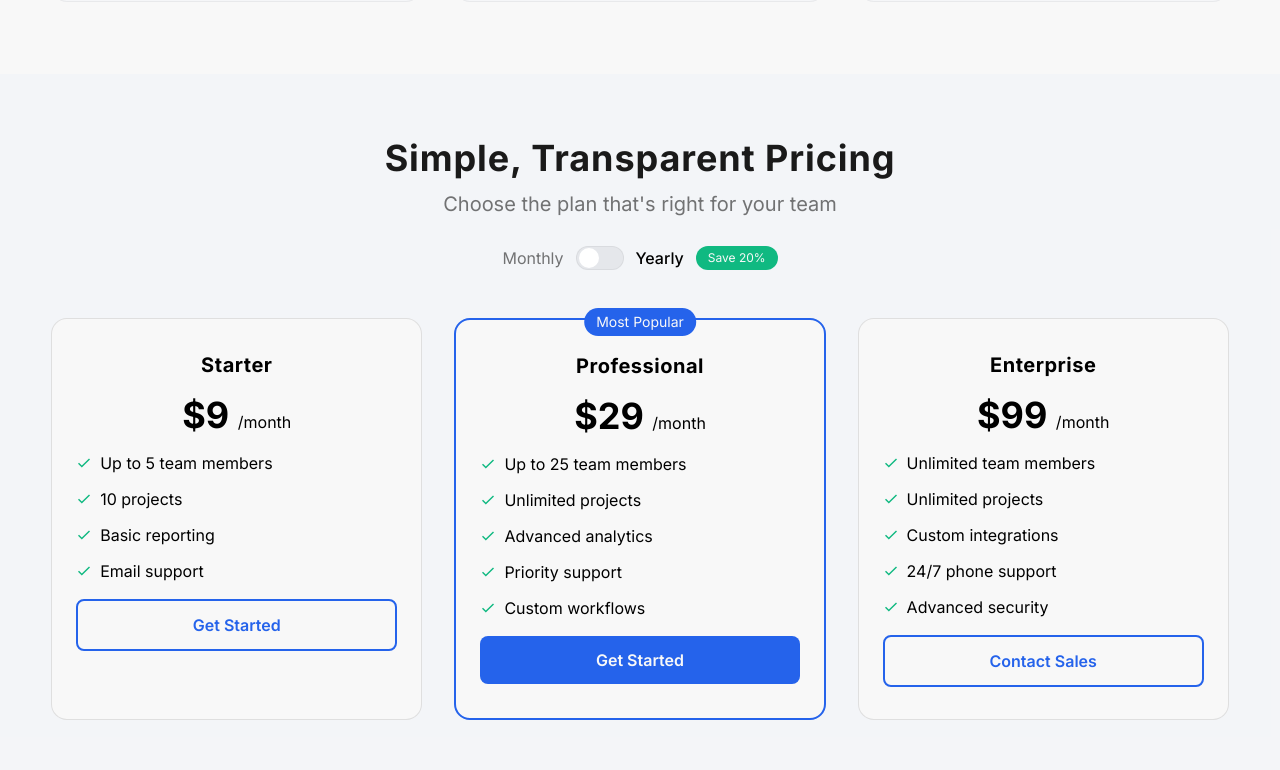
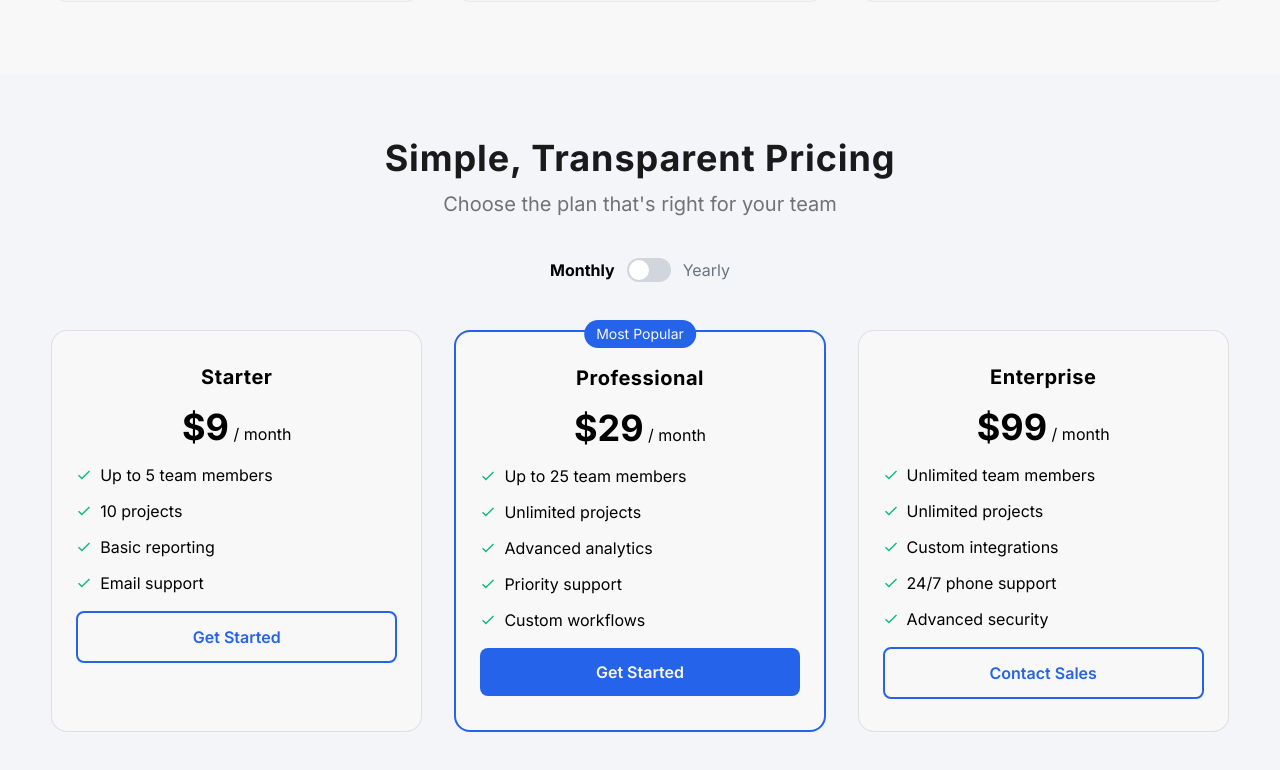
Before and after one commit to Chiemezie-Uchenwoke/taskflow, a React (Vite) app: page / in a window 1280 px wide. Shown: the part 1550-2320 px from the top of the page. Built offline with nearby package versions, Linux system fonts and the light colour scheme.

Commit message:
Make pricing active

```diff
--- a/src/components/Pricing/Pricing.jsx
+++ b/src/components/Pricing/Pricing.jsx
@@ -1,8 +1,10 @@
 import SectionIntro from "../SectionIntro/SectionIntro";
 import PricingCard from "./PricingCard";
 import pricingData from "../../data/pricingData";
+import { useState } from "react";
 
 const Pricing = () => {
+     const [isYearly, setIsYearly] = useState(false);
     return (
         <section className="bg-pri-blue/2 mt-18 py-16">
             <div className="container flex flex-col gap-10 lg:gap-12">
@@ -12,13 +14,30 @@ const Pricing = () => {
                         subtitle="Choose the plan that's right for your team"
                     />
 
-                    <div className="flex gap-3 items-center justify-center mt-7">
-                        <p className="text-dark-bg/60">Monthly</p>
-                        <div className="relative flex items-center w-12 h-6 bg-gray-200 border border-black/5 rounded-2xl cursor-pointer px-0.5">
-                            <button className="w-5 h-5 rounded-full shadow-2xl bg-white  cursor-pointer"></button>
-                        </div>
-                        <p className="font-medium">Yearly</p>
-                        <span className="bg-sec-green text-white-shade text-xs py-1 px-3 rounded-2xl">Save 20%</span>
+                    <div className="flex items-center justify-center gap-3 mt-10">
+                        <span className={!isYearly ? "font-bold text-black" : "text-gray-500"}>
+                            Monthly
+                        </span>
+
+                        <label className="relative inline-flex items-center cursor-pointer">
+                            <input
+                                type="checkbox"
+                                checked={isYearly}
+                                onChange={() => setIsYearly(!isYearly)}
+                                className="sr-only peer"
+                            />
+                            <div className="w-11 h-6 bg-gray-300 rounded-full peer peer-checked:bg-pri-blue after:content-[''] after:absolute after:top-[2px] after:left-[2px] after:bg-white after:border-gray-300 after:rounded-full after:h-5 after:w-5 after:transition-all peer-checked:after:translate-x-full" />
+                        </label>
+
+                        <span className={isYearly ? "font-bold text-black" : "text-gray-500"}>
+                            Yearly
+                        </span>
+
+                        {isYearly && (
+                            <span className="ml-2 px-2 py-1 text-sm rounded-full bg-green-500 text-white">
+                                Save 20%
+                            </span>
+                        )}
                     </div>
                 </div>
 
@@ -29,6 +48,7 @@ const Pricing = () => {
                                 <PricingCard
                                     key={p.id}
                                     {...p}
+                                    isYearly={isYearly}
                                 />
                             );
                         })
--- a/src/components/Pricing/PricingCard.jsx
+++ b/src/components/Pricing/PricingCard.jsx
@@ -1,6 +1,6 @@
 import { IoMdCheckmark } from "react-icons/io";
 
-const PricingCard = ({title, price, features, popular, cta}) => {
+const PricingCard = ({title, price, features, popular, cta, isYearly}) => {
     return (
         <div className={`${popular ? "border-2 border-pri-blue" : "border border-black/10"} relative bg-white-shade rounded-2xl flex flex-col gap-4 py-8 px-4 lg:px-6`}>
             <h4 className="font-bold capitalize text-lg lg:text-xl text-center tracking-wide">
@@ -15,14 +15,18 @@ const PricingCard = ({title, price, features, popular, cta}) => {
             }
 
             <p className="text-center">
-                <span className="font-bold text-3xl lg:text-4xl"> {price} </span> /month
+                <span className="font-bold text-3xl lg:text-4xl">
+                    {isYearly ? price.yearly : price.monthly}
+                </span> {" "}
+
+                / {isYearly ? "year" : "month"}
             </p>
 
             <ul className="flex flex-col gap-3">
                 {
-                    features.map(f => {
+                    features.map((f, i) => {
                         return (
-                            <li className="flex items-center gap-2 md:text-sm lg:text-base">
+                            <li className="flex items-center gap-2 md:text-sm lg:text-base" key={i}>
                                 <IoMdCheckmark className="text-sec-green" /> {f}
                             </li>
                         );
--- a/src/data/pricingData.js
+++ b/src/data/pricingData.js
@@ -2,7 +2,7 @@ const pricingData = [
     {
         id: 1,
         title: "Starter",
-        price: "$9",
+        price: {monthly: "$9", yearly: "$86"},
         features: [
             "Up to 5 team members",
             "10 projects",
@@ -15,7 +15,7 @@ const pricingData = [
     {
         id: 2,
         title: "Professional",
-        price: "$29",
+        price: {monthly: "$29", yearly: "$278"},
         features: [
             "Up to 25 team members",
             "Unlimited projects",
@@ -29,7 +29,7 @@ const pricingData = [
     {
         id: 3,
         title: "Enterprise",
-        price: "$99",
+        price: {monthly: "$99", yearly: "$950"},
         features: [
             "Unlimited team members",
             "Unlimited projects",
```
